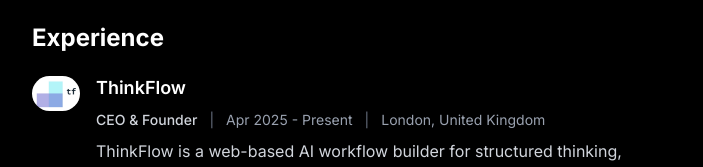
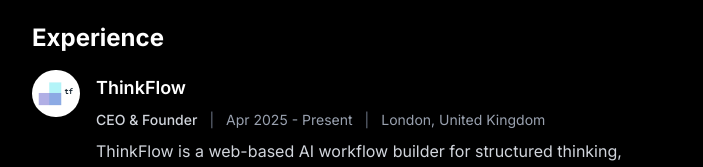
Before and after one commit to bluemadisonblue/my-website, a Next.js app: page / in a window 1280 px wide. Shown: the part 478-645 px from the top of the page, without its empty margins (288-991 px from the left). Built offline with nearby package versions, Linux system fonts and the light colour scheme.

Commit message:
Update ThinkFlow logo to logo_new.jpeg

```diff
--- a/src/app/page.tsx
+++ b/src/app/page.tsx
@@ -4,7 +4,7 @@
 const experiences = [
   {
     company: 'ThinkFlow',
-    logo: '/images/logo.jpeg',
+    logo: '/images/logo_new.jpeg',
     logoLink: '',
     title: 'CEO & Founder',
     period: 'Apr 2025 - Present',
```
Also changed, not shown: public/images/logo_new.jpeg (added).
